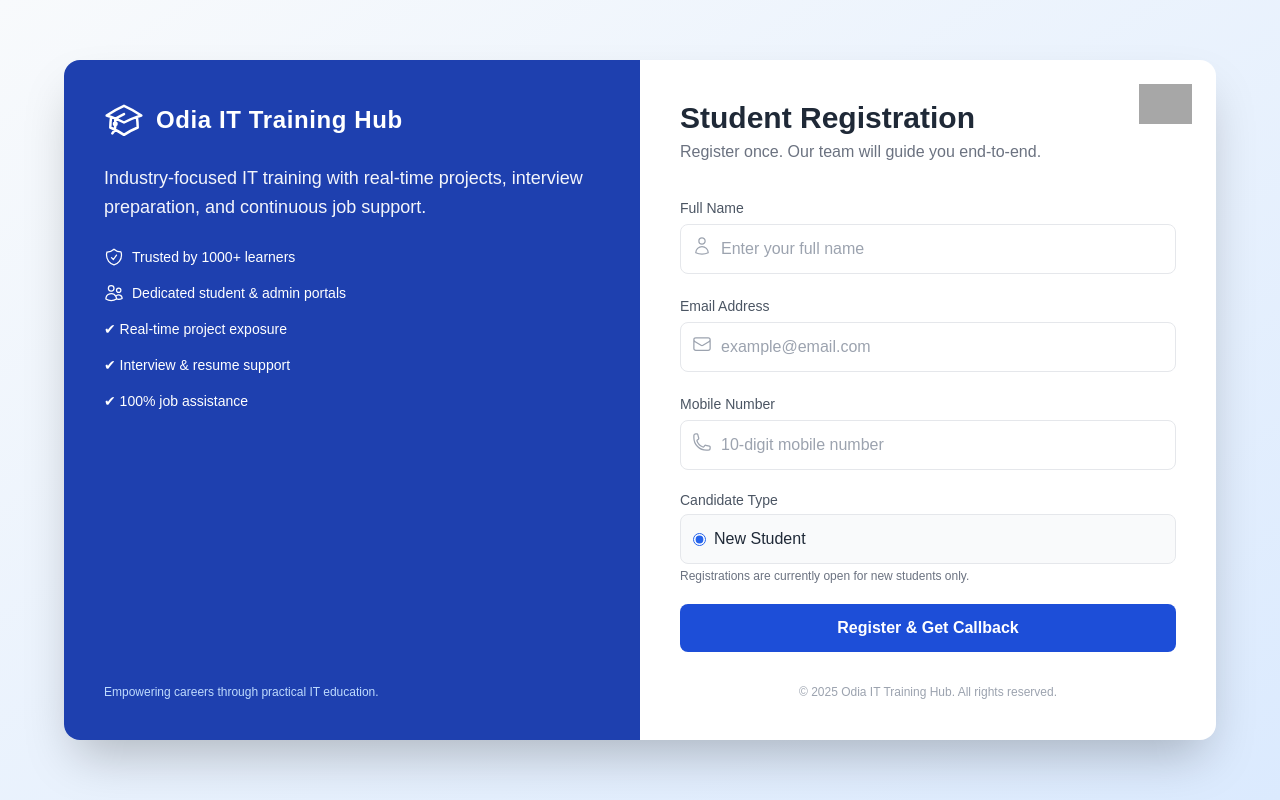
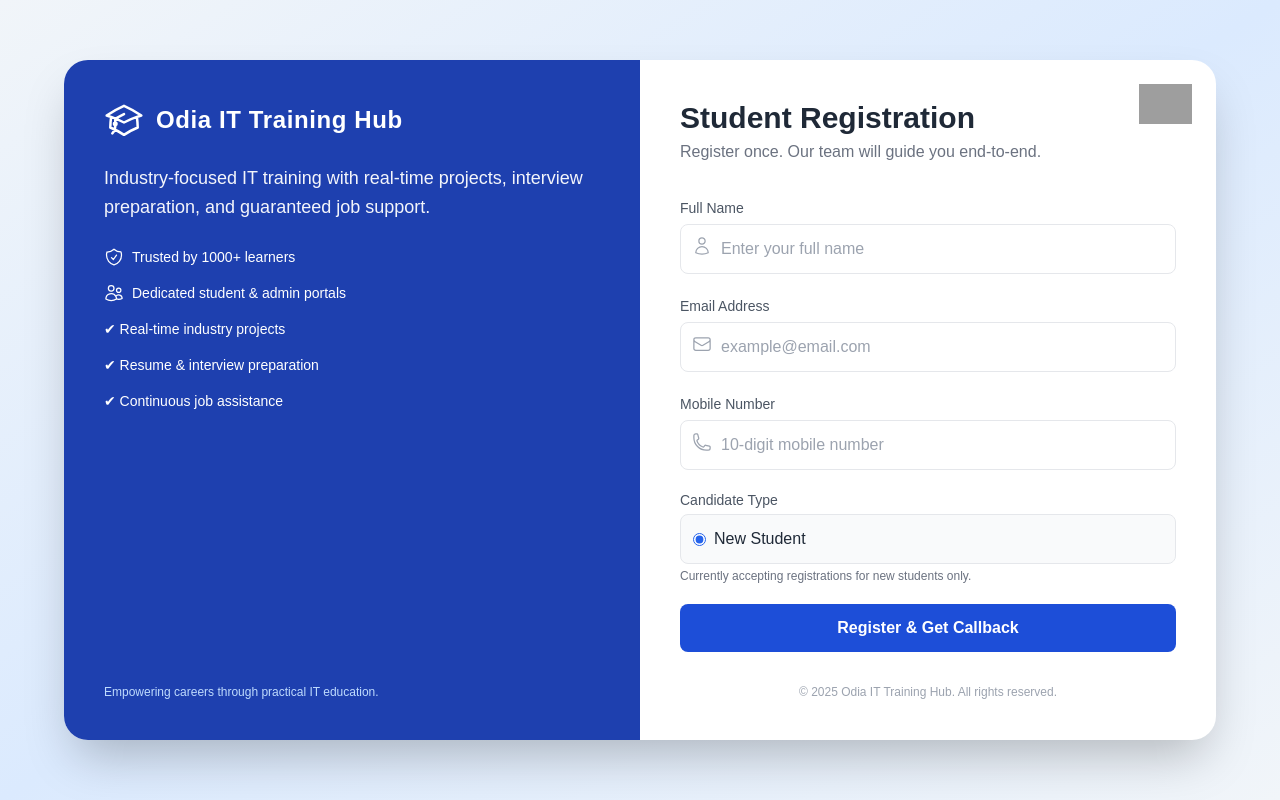
Before and after one commit to ajaykumb/odia-it-training-hub, a Next.js app: page /register in a window 1280 px wide. Built offline with nearby package versions, Linux system fonts and the light colour scheme; grey boxes are pictures that could not be loaded.

Commit message:
Update RegisterForm.js

```diff
--- a/components/RegisterForm.js
+++ b/components/RegisterForm.js
@@ -29,12 +29,14 @@ export default function RegisterForm() {
     setLoading(true);
 
     try {
+      // 1️⃣ Save registration
       await addDoc(collection(db, "registrations"), {
         ...form,
         source: "website",
         createdAt: serverTimestamp(),
       });
 
+      // 2️⃣ Send thank-you email
       await fetch("/api/sendRegistrationThankYou", {
         method: "POST",
         headers: { "Content-Type": "application/json" },
@@ -63,10 +65,10 @@ export default function RegisterForm() {
   };
 
   return (
-    <div className="min-h-screen bg-gradient-to-br from-slate-50 to-blue-100 flex items-center justify-center px-4">
-      <div className="max-w-6xl w-full bg-white rounded-2xl shadow-2xl grid md:grid-cols-2 overflow-hidden">
+    <div className="min-h-screen bg-gradient-to-br from-slate-100 via-blue-100 to-slate-100 flex items-center justify-center px-4">
+      <div className="max-w-6xl w-full bg-white rounded-3xl shadow-2xl grid md:grid-cols-2 overflow-hidden">
 
-        {/* LEFT BRAND SECTION */}
+        {/* LEFT – BRAND / INFO */}
         <div className="bg-blue-800 text-white p-10 flex flex-col justify-between">
           <div>
             <div className="flex items-center gap-3 mb-6">
@@ -78,7 +80,7 @@ export default function RegisterForm() {
 
             <p className="text-lg mb-6 leading-relaxed opacity-95">
               Industry-focused IT training with real-time projects,
-              interview preparation, and continuous job support.
+              interview preparation, and guaranteed job support.
             </p>
 
             <ul className="space-y-4 text-sm">
@@ -90,9 +92,9 @@ export default function RegisterForm() {
                 <UsersIcon className="w-5 h-5" />
                 Dedicated student & admin portals
               </li>
-              <li>✔ Real-time project exposure</li>
-              <li>✔ Interview & resume support</li>
-              <li>✔ 100% job assistance</li>
+              <li>✔ Real-time industry projects</li>
+              <li>✔ Resume & interview preparation</li>
+              <li>✔ Continuous job assistance</li>
             </ul>
           </div>
 
@@ -101,7 +103,7 @@ export default function RegisterForm() {
           </p>
         </div>
 
-        {/* RIGHT FORM SECTION */}
+        {/* RIGHT – FORM */}
         <div className="p-10 relative">
 
           {/* LOGO */}
@@ -109,7 +111,7 @@ export default function RegisterForm() {
             <img
               src="https://www.odiaittraininghub.in/images/logo.png"
               alt="Odia IT Training Hub"
-              className="h-10 opacity-90"
+              className="h-10"
             />
           </div>
 
@@ -122,7 +124,7 @@ export default function RegisterForm() {
 
           <form onSubmit={handleSubmit} className="space-y-5">
 
-            {/* Full Name */}
+            {/* Name */}
             <div>
               <label className="text-sm font-medium text-gray-600">
                 Full Name
@@ -178,21 +180,19 @@ export default function RegisterForm() {
               </div>
             </div>
 
-            {/* Candidate Type */}
+            {/* Candidate Type (LOCKED) */}
             <div>
               <label className="text-sm font-medium text-gray-600 mb-1 block">
                 Candidate Type
               </label>
-
               <div className="flex items-center gap-2 border rounded-lg p-3 bg-gray-50">
                 <input type="radio" checked readOnly className="accent-blue-600" />
                 <span className="text-gray-800 font-medium">
                   New Student
                 </span>
               </div>
-
               <p className="text-xs text-gray-500 mt-1">
-                Registrations are currently open for new students only.
+                Currently accepting registrations for new students only.
               </p>
             </div>
 
@@ -207,7 +207,7 @@ export default function RegisterForm() {
           </form>
 
           {success && (
-            <p className="text-green-600 font-medium text-center mt-5">
+            <p className="text-green-600 font-semibold text-center mt-5">
               {success}
             </p>
           )}
```
